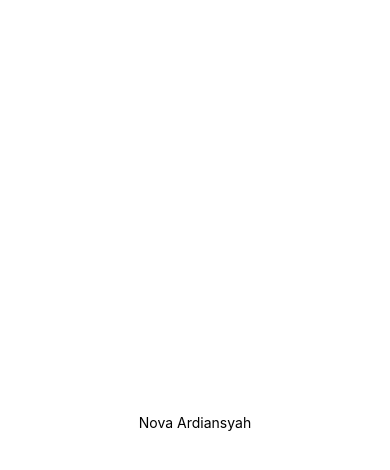
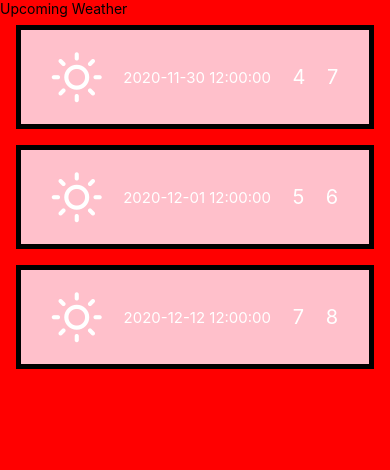
Before and after one commit to novaardiansyah/weather-app, a React Native app: screen / in a window 390 px wide. Shown: the top 470 px of the page. Built offline with nearby package versions, Linux system fonts and the light colour scheme.

Commit message:
Flatlist

```diff
--- a/App.js
+++ b/App.js
@@ -1,20 +1,21 @@
-import { StatusBar } from 'expo-status-bar';
-import { StyleSheet, Text, View } from 'react-native';
+import React from 'react'
+import { View, StyleSheet } from 'react-native'
+// import CurrentWeather from './src/components/CurrentWeather'
+import UpcomingWeather from './src/components/UpcomingWeather'
 
-export default function App() {
+const App = () => {
   return (
     <View style={styles.container}>
-      <Text>Nova Ardiansyah</Text>
-      <StatusBar style="auto" />
+      {/* <CurrentWeather /> */}
+      <UpcomingWeather />
     </View>
-  );
+  )
 }
 
 const styles = StyleSheet.create({
   container: {
-    flex: 1,
-    backgroundColor: '#fff',
-    alignItems: 'center',
-    justifyContent: 'center',
-  },
-});
+    flex: 1
+  }
+})
+
+export default App
--- /dev/null
+++ b/src/components/CurrentWeather.js
@@ -0,0 +1,66 @@
+import React from 'react'
+import { View, Text, SafeAreaView, StyleSheet } from 'react-native'
+import { Feather } from '@expo/vector-icons'
+
+const CurrentWeather = () => {
+  return (
+    <SafeAreaView style={styles.wrapper}>
+      <View style={styles.container}>
+        <Feather name="sun" size={100} color="black" />
+
+        <Text style={styles.temp}>6</Text>
+        <Text style={styles.feels}>Feels like 5</Text>
+        <View style={styles.highLowWrapper}>
+          <Text style={styles.highLow}>High 7&nbsp;</Text>
+          <Text style={styles.highLow}>Low 4</Text>
+        </View>
+      </View>
+
+      <View style={styles.bodyWrapper}>
+        <Text style={styles.description}>Cloudy</Text>
+        <Text style={styles.message}>Wind 10 km/h</Text>
+      </View>
+    </SafeAreaView>
+  )
+}
+
+const styles = StyleSheet.create({
+  wrapper: {
+    flex: 1,
+    backgroundColor: 'pink'
+  },
+  container: {
+    flex: 1,
+    alignItems: 'center',
+    justifyContent: 'center'
+  },
+  temp: {
+    color: '#000',
+    fontSize: 48
+  },
+  feels: {
+    color: '#000',
+    fontSize: 30
+  },
+  highLowWrapper: {
+    flexDirection: 'row'
+  },
+  highLow: {
+    color: '#000',
+    fontSize: 20
+  },
+  bodyWrapper: {
+    justifyContent: 'flex-end',
+    alignItems: 'flex-start',
+    paddingLeft: 25,
+    marginBottom: 40
+  },
+  description: {
+    fontSize: 48
+  },
+  message: {
+    fontSize: 30
+  }
+})
+
+export default CurrentWeather
--- /dev/null
+++ b/src/components/UpcomingWeather.js
@@ -0,0 +1,93 @@
+import React from 'react'
+import { SafeAreaView, View, StyleSheet, Text, FlatList, StatusBar } from 'react-native'
+import { Feather } from '@expo/vector-icons'
+
+const data = [
+  {
+    dt_text: '2020-11-30 12:00:00',
+    main: {
+      temp_max: 7,
+      temp_min: 4
+    },
+    weather: [
+      { main: 'Clouds' }
+    ]
+  },
+  {
+    dt_text: '2020-12-01 12:00:00',
+    main: {
+      temp_max: 6,
+      temp_min: 5
+    },
+    weather: [
+      { main: 'Rain' }
+    ]
+  },
+  {
+    dt_text: '2020-12-12 12:00:00',
+    main: {
+      temp_max: 8,
+      temp_min: 7
+    },
+    weather: [
+      { main: 'Clear' }
+    ]
+  }
+]
+
+const Item = ({ dt_text, min, max, condition }) => {
+  return (
+    <View style={styles.item}>
+      <Feather name={'sun'} size={50} color={'white'} />
+
+      <Text style={styles.date}>{dt_text}</Text>
+      <Text style={styles.temp}>{min}</Text>
+      <Text style={styles.temp}>{max}</Text>
+    </View>
+  )
+}
+
+const UpcomingWeather = () => {
+  const renderItem = ({ item }) => (
+    <Item condition={item.weather[0].main} dt_text={item.dt_text} min={item.main.temp_min} max={item.main.temp_max} />
+  )
+
+  return (
+    <SafeAreaView style={styles.container}>
+      <Text>Upcoming Weather</Text>
+      <FlatList
+        data={data}
+        renderItem={renderItem}
+        keyExtractor={(item) => item.dt_text}
+      />
+    </SafeAreaView>
+  )
+}
+
+const styles = StyleSheet.create({
+  container: {
+    flex: 1,
+    backgroundColor: 'red',
+    // marginTop: StatusBar.currentHeight || 0,
+  },
+  item: {
+    padding: 20,
+    marginVertical: 8,
+    marginHorizontal: 16,
+    flexDirection: 'row',
+    justifyContent: 'space-around',
+    alignItems: 'center',
+    borderWidth: 5,
+    backgroundColor: 'pink'
+  },
+  temp: {
+    color: '#fff',
+    fontSize: 20
+  },
+  date: {
+    color: '#fff',
+    fontSize: 15
+  }
+})
+
+export default UpcomingWeather
```
